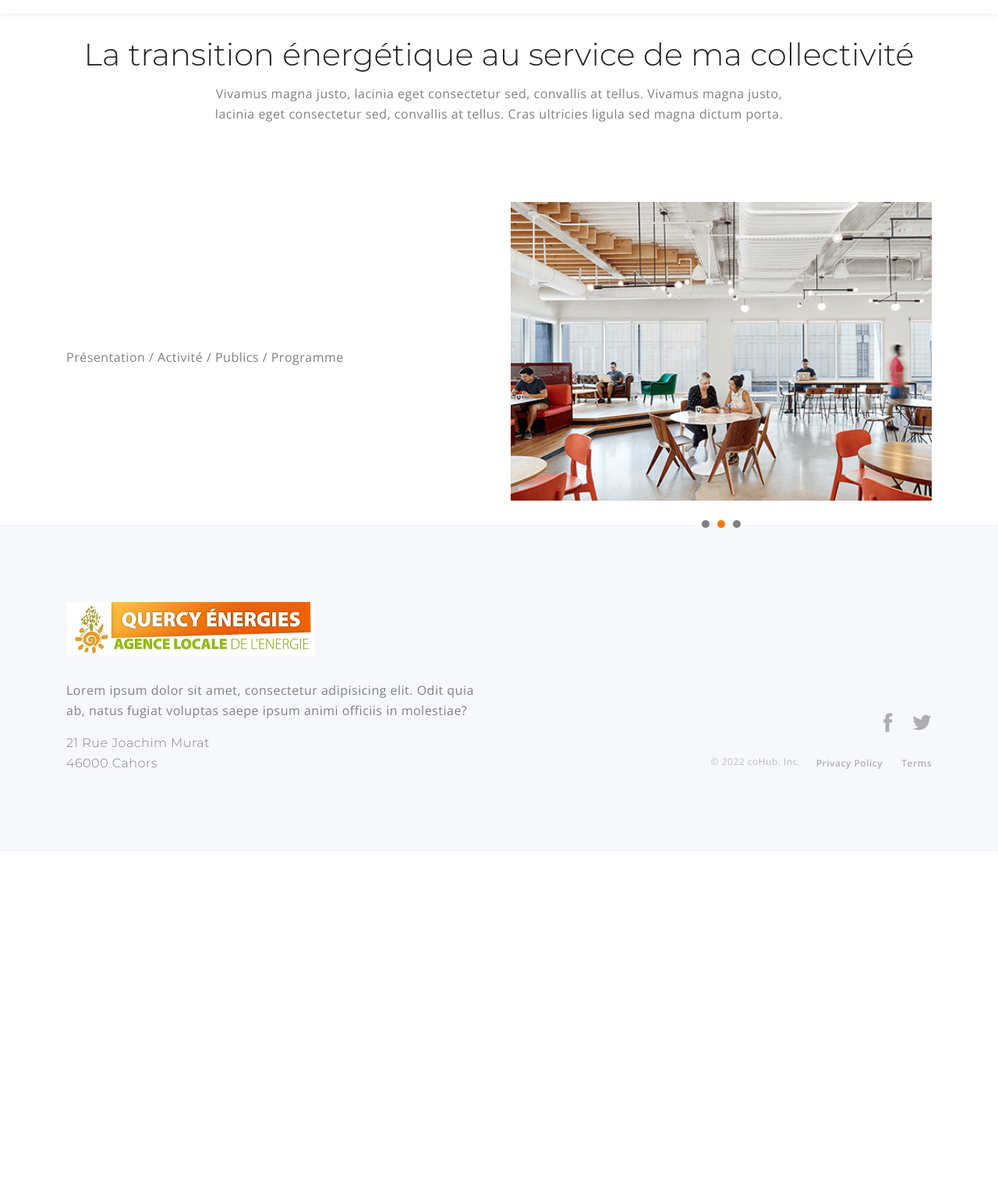
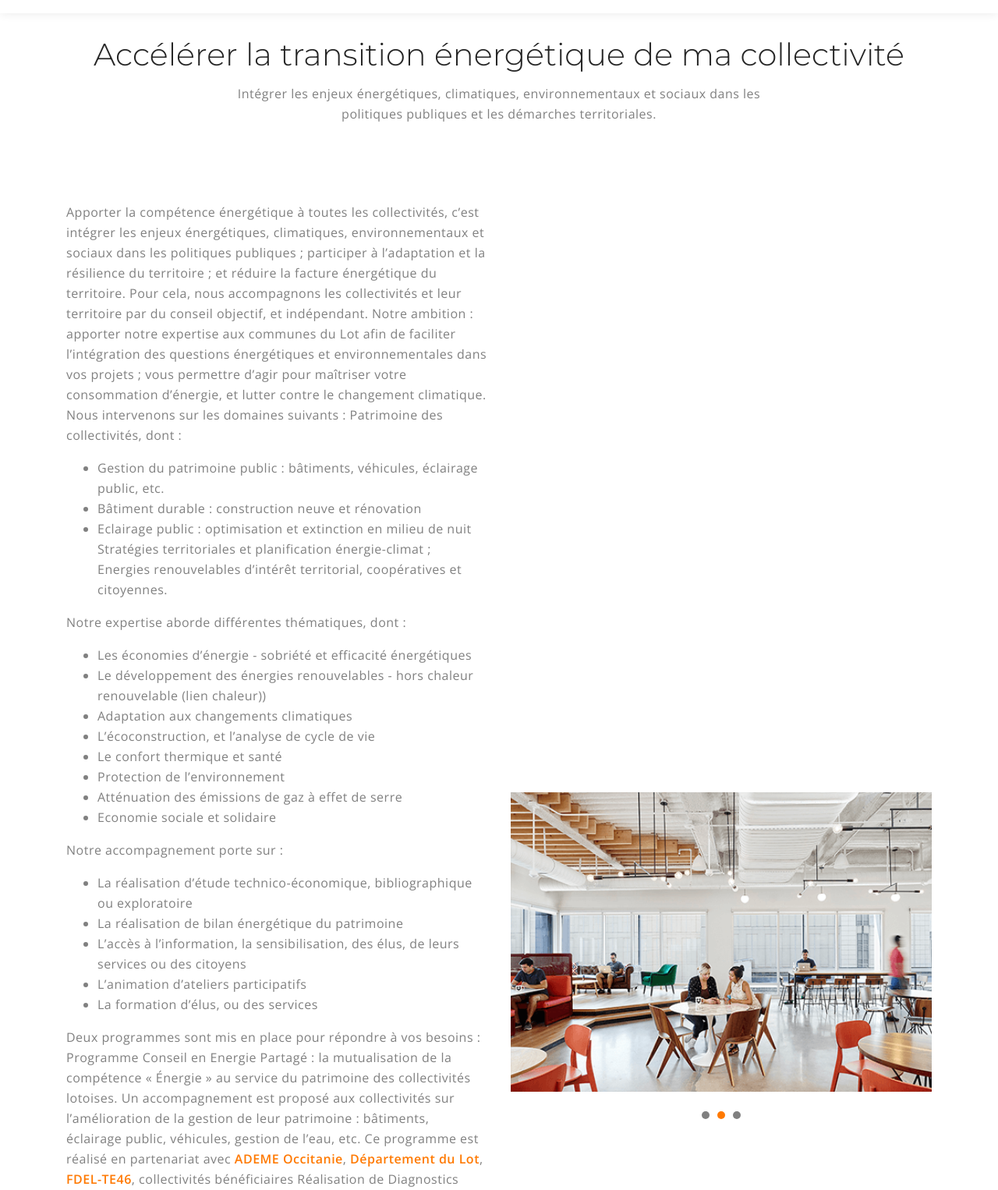
Before and after one commit to quercy-energies/quercy-energies.github.io, a plain HTML site: page votre-projet/transition-energetique-collectivite/index.html in a window 1280 px wide. Shown: the part 103-1629 px from the top of the page at 78% size. Before the commit the page ends 1195 px from the top, so only its background shows below. Drawn offline with nearby package versions, Linux system fonts and the light colour scheme; some packages are replaced by stand-ins of ours.

Commit message:
new page

```diff
--- a/votre-projet/transition-energetique-collectivite/index.html
+++ b/votre-projet/transition-energetique-collectivite/index.html
@@ -1,7 +1,7 @@
 <!DOCTYPE html>
 <html>  <head>
     <meta charset="utf-8" />
-    <title>La transition énergétique au service de ma collectivité</title>
+    <title> Accélérer la transition énergétique de ma collectivité</title>
 
     <!--Meta For No Index-->
     <meta name="robots" content="noindex, Nofollow, Noimageindex">
@@ -86,8 +86,8 @@
     <div class="row">
       <div class="col-lg-12">
         <div class="page-header">
-          <h2>La transition énergétique au service de ma collectivité</h2>
-          <p>Vivamus magna justo, lacinia eget consectetur sed, convallis at tellus. Vivamus magna justo, lacinia eget consectetur sed, convallis at tellus. Cras ultricies ligula sed magna dictum porta.
+          <h2> Accélérer la transition énergétique de ma collectivité</h2>
+          <p>Intégrer les enjeux énergétiques, climatiques, environnementaux et sociaux dans les politiques publiques et les démarches territoriales.
 </p>
         </div>
       </div>
@@ -99,7 +99,52 @@
     <div class="row align-items-center">
       <div class="col-lg-6">
         <div class="story-content">
-          <p>Présentation / Activité / Publics / Programme</p>
+          <p>Apporter la compétence énergétique à toutes les collectivités, c’est intégrer les enjeux énergétiques, climatiques, environnementaux et sociaux dans les politiques publiques ; participer à l’adaptation et la résilience du territoire ; et réduire la facture énergétique du territoire.
+Pour cela, nous accompagnons les collectivités et leur territoire par du conseil objectif, et indépendant. Notre ambition : apporter notre expertise aux communes du Lot afin de faciliter l’intégration des questions énergétiques et environnementales dans vos projets ; vous permettre d’agir pour maîtriser votre consommation d’énergie, et lutter contre le changement climatique.
+Nous intervenons sur les domaines suivants :
+Patrimoine des collectivités, dont :</p>
+<ul>
+<li>Gestion du patrimoine public : bâtiments, véhicules, éclairage public, etc. </li>
+<li>Bâtiment durable : construction neuve et rénovation </li>
+<li>Eclairage public : optimisation et extinction en milieu de nuit
+Stratégies territoriales et planification énergie-climat ;
+Energies renouvelables d’intérêt territorial, coopératives et citoyennes.</li>
+</ul>
+<p>Notre expertise aborde différentes thématiques, dont :</p>
+<ul>
+<li>Les économies d’énergie - sobriété et efficacité énergétiques</li>
+<li>Le développement des énergies renouvelables - hors chaleur renouvelable
+(lien chaleur))</li>
+<li>Adaptation aux changements climatiques </li>
+<li>L’écoconstruction, et l’analyse de cycle de vie </li>
+<li>Le confort thermique et santé </li>
+<li>Protection de l’environnement </li>
+<li>Atténuation des émissions de gaz à effet de serre </li>
+<li>Economie sociale et solidaire</li>
+</ul>
+<p>Notre accompagnement porte sur :</p>
+<ul>
+<li>La réalisation d’étude technico-économique, bibliographique ou exploratoire </li>
+<li>La réalisation de bilan énergétique du patrimoine</li>
+<li>L’accès à l’information, la sensibilisation, des élus, de leurs services ou des
+citoyens</li>
+<li>L’animation d’ateliers participatifs </li>
+<li>La formation d’élus, ou des services</li>
+</ul>
+<p>Deux programmes sont mis en place pour répondre à vos besoins :
+Programme Conseil en Energie Partagé : la mutualisation de la compétence « Énergie » au service du patrimoine des collectivités lotoises. Un accompagnement est proposé aux collectivités sur l’amélioration de la gestion de leur patrimoine : bâtiments, éclairage public, véhicules, gestion de l’eau, etc.
+Ce programme est réalisé en partenariat avec <a href="https://occitanie.ademe.fr/">ADEME Occitanie</a>, <a href="https://lot.fr/">Département du Lot</a>, <a href="https://www.te46.fr/">FDEL-TE46</a>, collectivités bénéficiaires
+Réalisation de Diagnostics énergétiques de bâtiments existants : permettant aux collectivités de disposer d’un diagnostic complet d’un bâtiment, véritable outil d’aide à la décision en amont de la programmation des travaux.
+Cette action s’inscrit dans le programme Action des Collectivités Territoriales pour l'Efficacité Energétique (ACTEE) dont la <a href="https://www.te46.fr/">FDEL-TE46</a> est lauréate, et soutenu par la FDEL-TE46, <a href="https://www.fnccr.asso.fr/">FNCCR</a>, et les collectivités bénéficiaires.</p>
+<p>Elu, technicien et groupement citoyens, vous souhaitez être accompagné dans votre projets de transition énergétique – contactez-nous</p>
+<p>LES PROJETS d’ENR coopératifs et citoyens sur le Lot :</p>
+<ul>
+<li><a href="https://www.fildohm.com/home">Fil d’Ohm</a> – Projet citoyens d’énergies renouvelables, et de résilience sur le Grand Cahors</li>
+<li><a href="https://celewatt.fr/">Céléwatt</a> – Projet citoyens de développement d’une grappe de parcs solaires</li>
+<li>Autonomie Energétique du Plateau – Projet citoyens d’autonomie solaire sur la commune de Lacapelle-Cabanac et de Mauroux</li>
+<li><a href="http://moulinsduquercy.com/">Moulins du Quercy</a> – Projet citoyen pour développer la petite hydro-électricité au par la remise en route de nos moulins</li>
+<li>Mais aussi la <a href="https://boisenergielot.fr/">SCIC BEL</a> - Projet coopératif pour le développement d’une filière bois énergie intégrée, territorialisée et équilibrée</li>
+</ul>
 
         </div>
       </div>
--- a/votre-projet/transition-energetique-collectivite/index.xml
+++ b/votre-projet/transition-energetique-collectivite/index.xml
@@ -1,9 +1,9 @@
 <?xml version="1.0" encoding="utf-8" standalone="yes"?>
 <rss version="2.0" xmlns:atom="http://www.w3.org/2005/Atom">
   <channel>
-    <title>La transition énergétique au service de ma collectivité on Quercy Energies</title>
+    <title> Accélérer la transition énergétique de ma collectivité on Quercy Energies</title>
     <link>https://quercy-energies.github.io/votre-projet/transition-energetique-collectivite/</link>
-    <description>Recent content in La transition énergétique au service de ma collectivité on Quercy Energies</description>
+    <description>Recent content in  Accélérer la transition énergétique de ma collectivité on Quercy Energies</description>
     <generator>Hugo -- gohugo.io</generator>
     <language>fr-fr</language>
     <lastBuildDate>Sat, 08 Jan 2022 10:41:03 +0600</lastBuildDate><atom:link href="https://quercy-energies.github.io/votre-projet/transition-energetique-collectivite/index.xml" rel="self" type="application/rss+xml" />
```
Also changed, not shown: votre-projet/index.html (+2 -2 lines).
